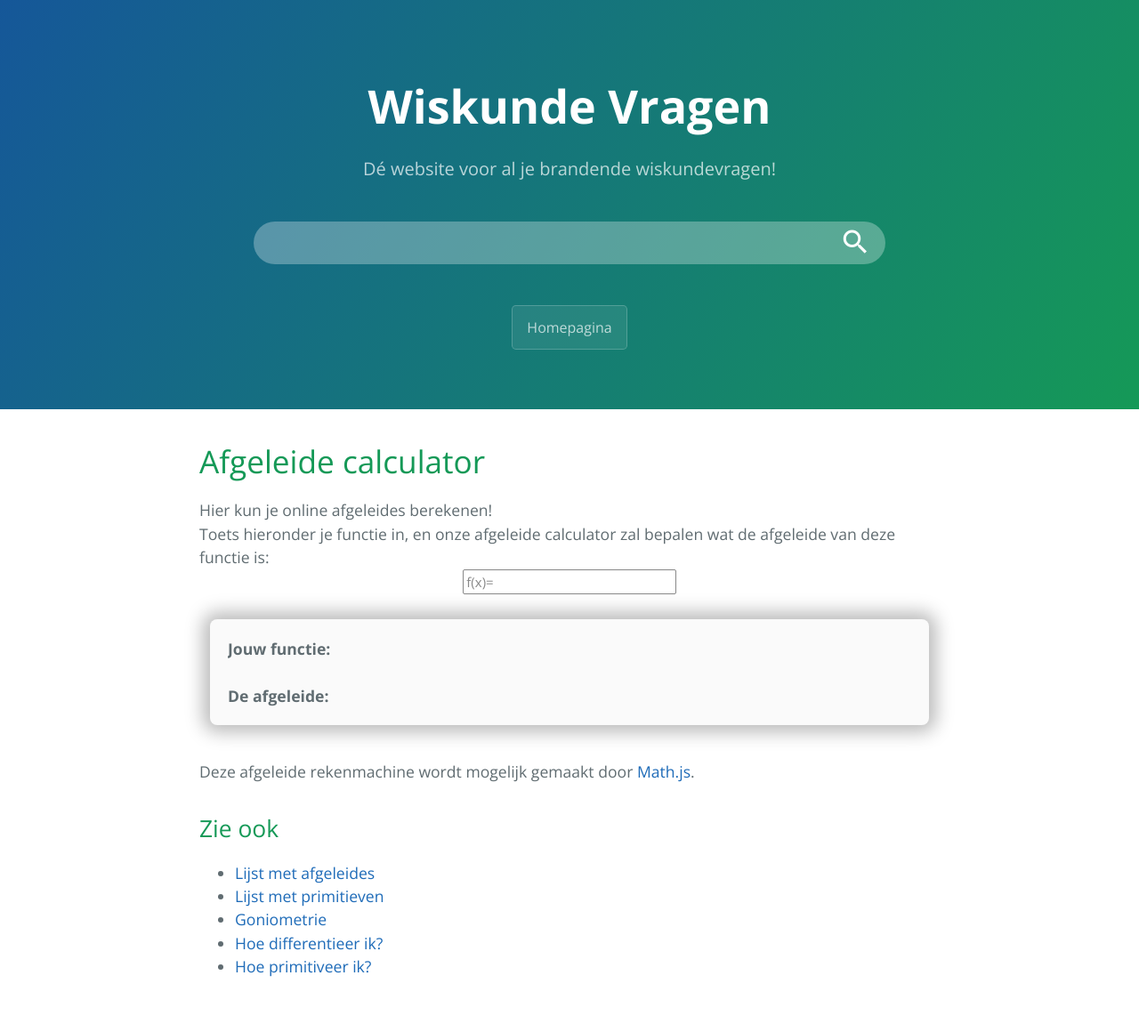
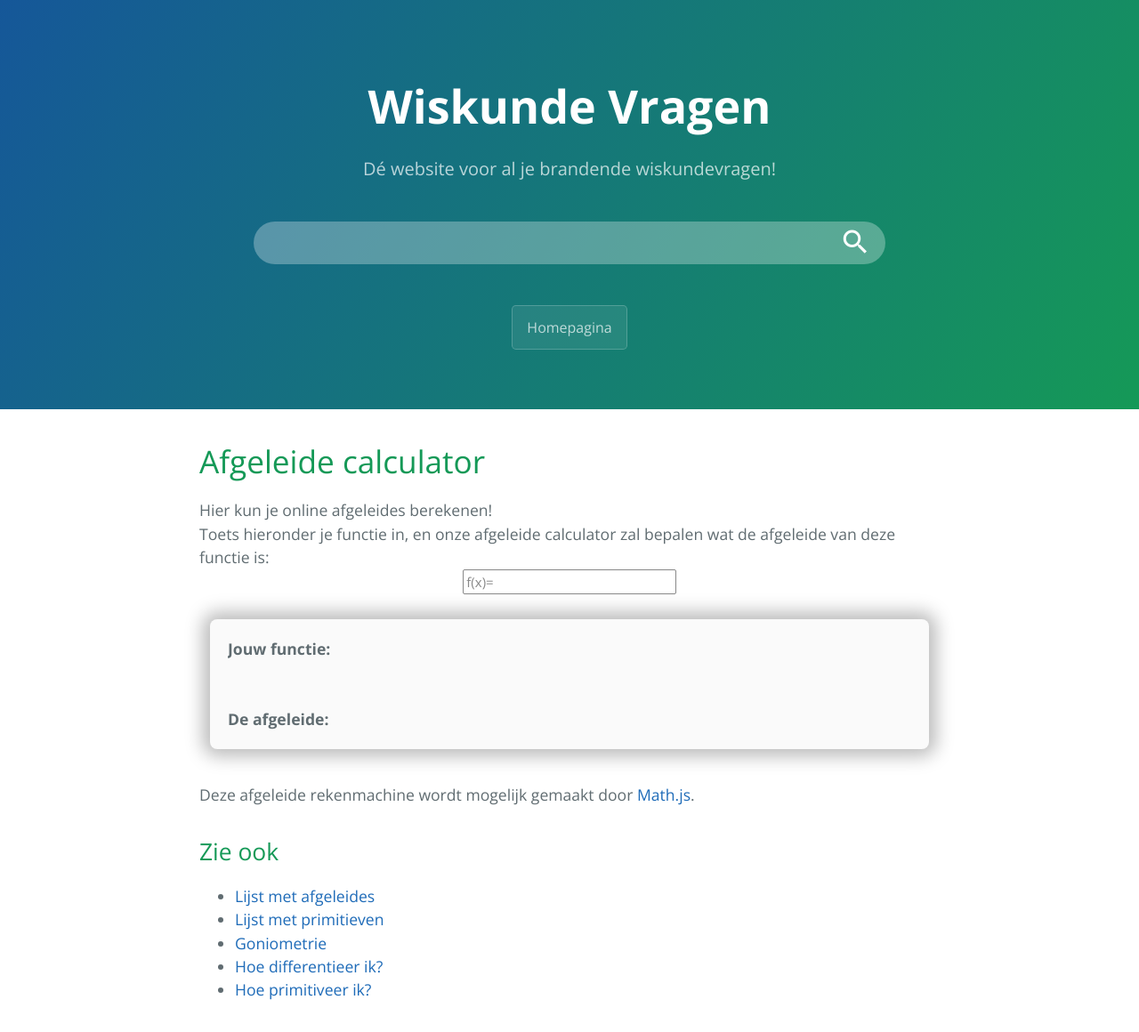
Before and after one commit to wiskundevragen/wiskundevragen.github.io, a Jekyll site: the page built from afgeleides/afgeleide-calculator.html, in a window 1280 px wide. Shown: the whole page at 89% size. Built offline with Jekyll 4.4.1, drawn with Linux system fonts in a browser that asks for light colours; before the commit the page ends 1133 px from its top, so only the background shows below that.

Commit message:
alignment 'n stuff

```diff
--- a/afgeleides/afgeleide-calculator.html
+++ b/afgeleides/afgeleide-calculator.html
@@ -13,8 +13,11 @@
 </center>
 <div id='results'>
 	<div>
-		<b>Jouw functie:</b>&nbsp;&nbsp;<span id='parsed-function'></span><br><br>
-		<b>De afgeleide:</b>&nbsp;&nbsp;<span id="derived-function"></span>
+		<b>Jouw functie:</b><br>
+		<span id='parsed-function'></span>
+		<br><br>
+		<b>De afgeleide:</b><br>
+		<span id="derived-function"></span>
 	</div>
 </div>
 <br>
```
